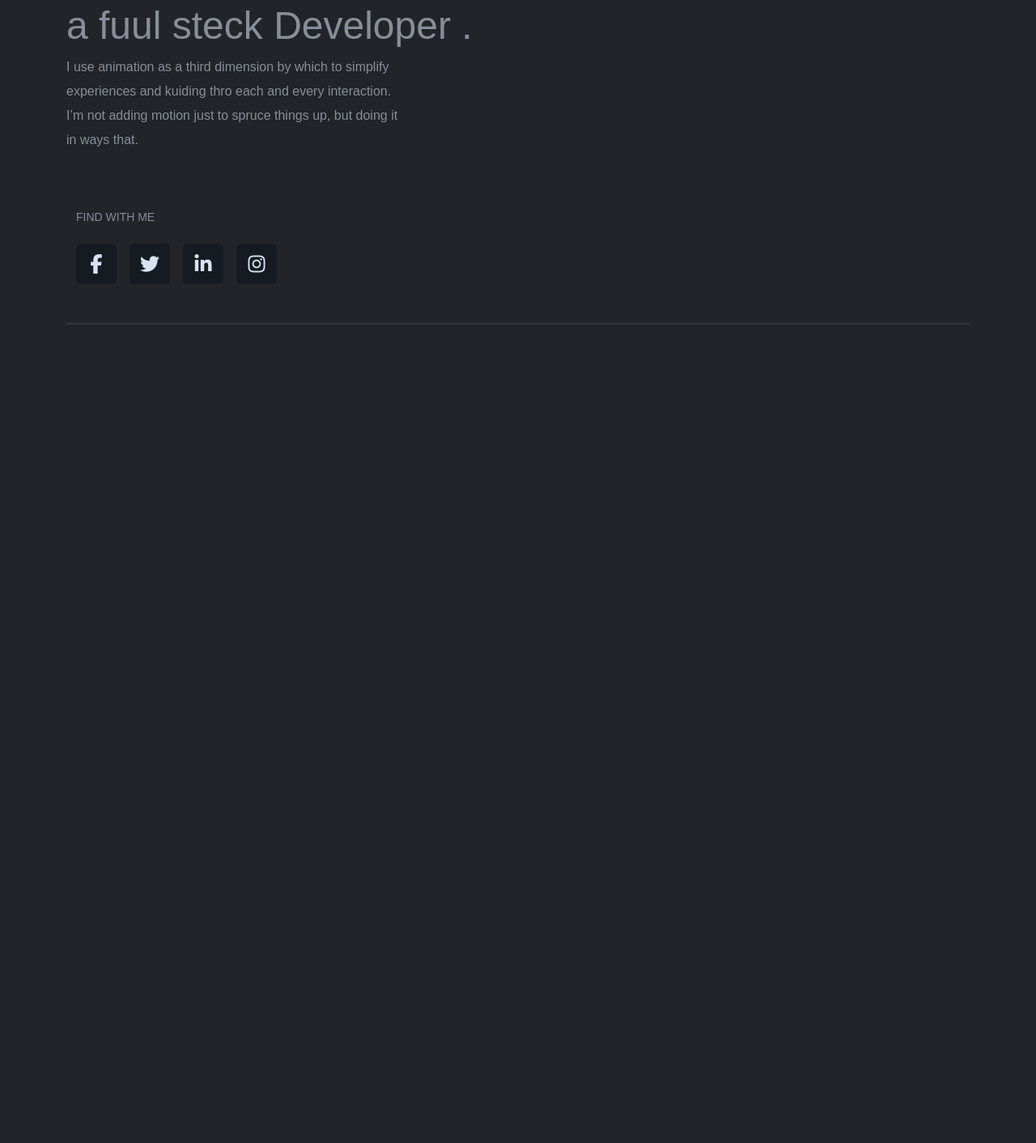
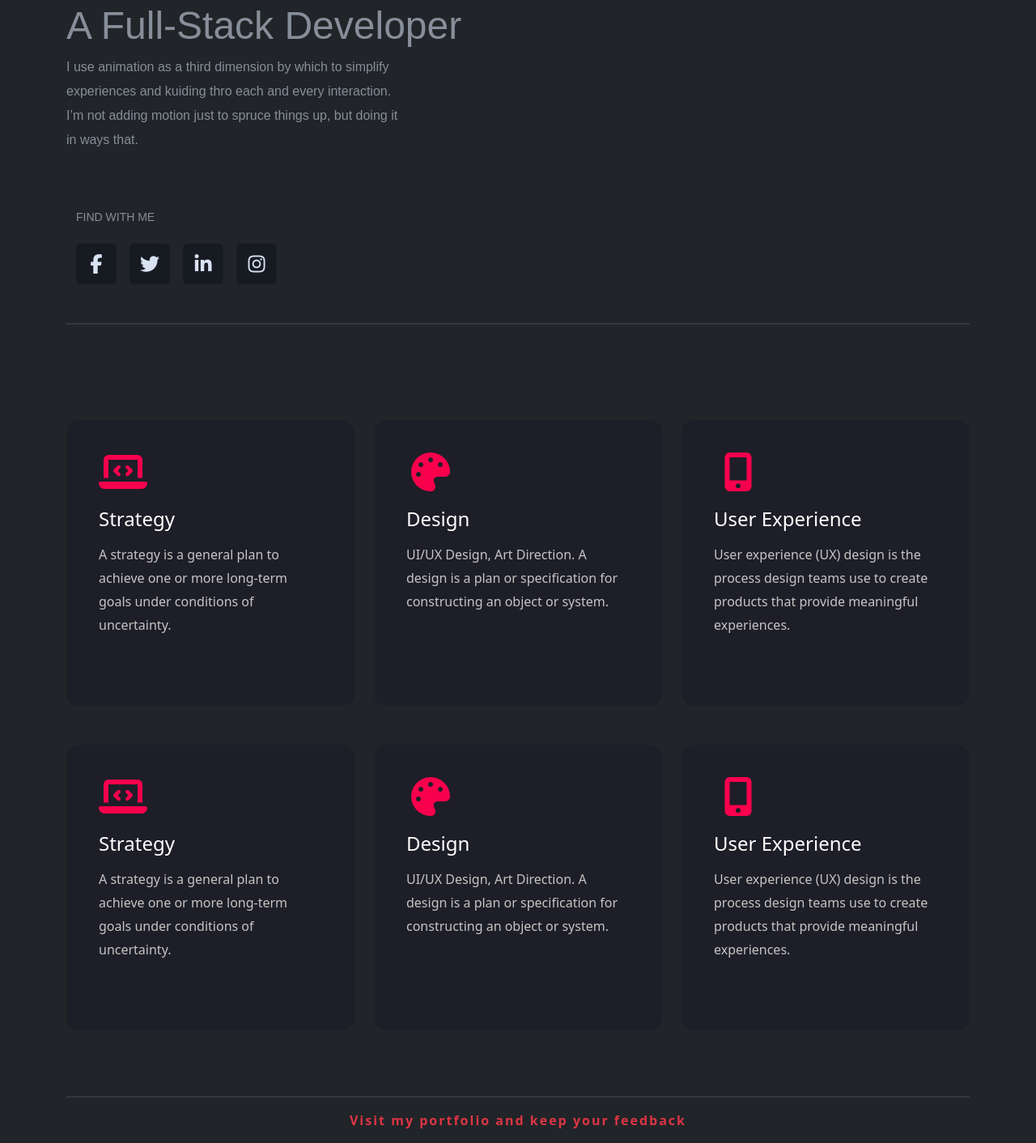
Before and after one commit to vaghelaharsh1015/personal-portfolio, a plain HTML site: page index.html in a window 1280 px wide. Shown: the part 426-1838 px from the top of the page at 81% size. Before the commit the page ends 843 px from the top, so only its background shows below. Drawn offline with nearby package versions, Linux system fonts and the light colour scheme.

Commit message:
new file

```diff
--- a/index.html
+++ b/index.html
@@ -1,22 +1,15 @@
 <!DOCTYPE html>
 <html lang="en">
+
 <head>
   <meta charset="UTF-8" />
   <meta name="viewport" content="width=device-width, initial-scale=1.0" />
   <title>Document</title>
-    <link
-      href="https://cdn.jsdelivr.net/npm/bootstrap@5.3.8/dist/css/bootstrap.min.css"
-      rel="stylesheet"
-      integrity="sha384-sRIl4kxILFvY47J16cr9ZwB07vP4J8+LH7qKQnuqkuIAvNWLzeN8tE5YBujZqJLB"
-      crossorigin="anonymous"
-    />
-    <link
-      rel="stylesheet"
-      href="https://cdnjs.cloudflare.com/ajax/libs/font-awesome/7.0.1/css/all.min.css"
+  <link href="https://cdn.jsdelivr.net/npm/bootstrap@5.3.8/dist/css/bootstrap.min.css" rel="stylesheet"
+    integrity="sha384-sRIl4kxILFvY47J16cr9ZwB07vP4J8+LH7qKQnuqkuIAvNWLzeN8tE5YBujZqJLB" crossorigin="anonymous" />
+  <link rel="stylesheet" href="https://cdnjs.cloudflare.com/ajax/libs/font-awesome/7.0.1/css/all.min.css"
     integrity="sha512-2SwdPD6INVrV/lHTZbO2nodKhrnDdJK9/kg2XD1r9uGqPo1cUbujc+IYdlYdEErWNu69gVcYgdxlmVmzTWnetw=="
-      crossorigin="anonymous"
-      referrerpolicy="no-referrer"
-    />
+    crossorigin="anonymous" referrerpolicy="no-referrer" />
   <link rel="stylesheet" href="style.css" />
 </head>
 
@@ -24,20 +17,16 @@
   <!-- start the code  -->
 
   <!-- thise is navbar -->
+  <!-- thise is navbar -->
+
   <header>
     <div class="nav">
       <nav class="navbar navbar-expand-xl fixed-top">
         <div class="container-fluid">
           <a class="navbar-brand text-white" href="#">king</a>
-            <button
-              class="navbar-toggler"
-              type="button"
-              data-bs-toggle="collapse"
-              data-bs-target="#navbarSupportedContent"
-              aria-controls="navbarSupportedContent"
-              aria-expanded="false"
-              aria-label="Toggle navigation"
-            >
+          <button class="navbar-toggler" type="button" data-bs-toggle="collapse"
+            data-bs-target="#navbarSupportedContent" aria-controls="navbarSupportedContent" aria-expanded="false"
+            aria-label="Toggle navigation">
             <span class="navbar-toggler-icon"></span>
           </button>
           <div class="collapse navbar-collapse" id="navbarSupportedContent">
@@ -55,9 +44,7 @@
                 <a class="nav-link" aria-current="page" href="#">resume</a>
               </li>
               <li class="nav-item">
-                  <a class="nav-link" aria-current="page" href="#"
-                    >testimonial</a
-                  >
+                <a class="nav-link" aria-current="page" href="#">testimonial</a>
               </li>
               <li class="nav-item">
                 <a class="nav-link" aria-current="page" href="#">clients</a>
@@ -91,7 +78,7 @@
           <div class="hero-content">
             <h3>WELCOME TO MY WORLD</h3>
             <h1>Hi, I'm <span>Harsh Vaghela</span></h1>
-              <h2>a fuul steck Developer .</h2>
+            <h2>A Full-Stack Developer</h2>
             <p class="mb-4">
               I use animation as a third dimension by which to simplify
               experiences and kuiding thro each and every interaction. I’m not
@@ -107,7 +94,7 @@
         </div>
       </div>
 
-        <!-- second section -->
+      <!-- in the first section secong row -->
       <div class="row">
         <div class="col-12 col-md-6">
           <div class="container mt-5">
@@ -136,14 +123,101 @@
     </div>
   </section>
 
-    <div class="container mt-lg-5">
+  <!-- thise is hr line -->
+
+  <div class="container mt-5">
     <hr class="border-2 border-secondary" />
   </div>
 
-    <script
-      src="https://cdn.jsdelivr.net/npm/bootstrap@5.3.8/dist/js/bootstrap.bundle.min.js"
+
+  <!-- thise is feutuers section -->
+  <section id="features" class="section">
+    <div class="container">
+      <div class="section-title">
+        <h2>Features</h2>
+        <h1>What I Do</h1>
+      </div>
+      <div class="row">
+        <div class="col-lg-4 col-md-6 mb-5">
+          <div class="feature-card">
+            <i class="fas fa-laptop-code"></i>
+            <h3>Strategy</h3>
+            <p>
+              A strategy is a general plan to achieve one or more long-term
+              goals under conditions of uncertainty.
+            </p>
+          </div>
+        </div>
+        <div class="col-lg-4 col-md-6 mb-5">
+          <div class="feature-card">
+            <i class="fas fa-palette"></i>
+            <h3>Design</h3>
+            <p>
+              UI/UX Design, Art Direction. A design is a plan or
+              specification for constructing an object or system.
+            </p>
+          </div>
+        </div>
+        <div class="col-lg-4 col-md-6 mb-5">
+          <div class="feature-card">
+            <i class="fas fa-mobile-alt"></i>
+            <h3>User Experience</h3>
+            <p>
+              User experience (UX) design is the process design teams use to
+              create products that provide meaningful experiences.
+            </p>
+          </div>
+        </div>
+        <div class="col-lg-4 col-md-6 mb-5">
+          <div class="feature-card">
+            <i class="fas fa-laptop-code"></i>
+            <h3>Strategy</h3>
+            <p>
+              A strategy is a general plan to achieve one or more long-term
+              goals under conditions of uncertainty.
+            </p>
+          </div>
+        </div>
+        <div class="col-lg-4 col-md-6 mb-5">
+          <div class="feature-card">
+            <i class="fas fa-palette"></i>
+            <h3>Design</h3>
+            <p>
+              UI/UX Design, Art Direction. A design is a plan or
+              specification for constructing an object or system.
+            </p>
+          </div>
+        </div>
+        <div class="col-lg-4 col-md-6 mb-5">
+          <div class="feature-card">
+            <i class="fas fa-mobile-alt"></i>
+            <h3>User Experience</h3>
+            <p>
+              User experience (UX) design is the process design teams use to
+              create products that provide meaningful experiences.
+            </p>
+          </div>
+        </div>
+      </div>
+      <hr />
+    </div>
+  </section>
+
+  <!-- thise is hr line  -->
+  <div class="container mt-3">
+    <hr class="border-2 border-secondary" />
+  </div>
+
+  <!-- Portfolio Section -->
+  <section>
+    <div class="container">
+      <p class="text-center text-danger">Visit my portfolio and keep your feedback</p>
+    </div>
+  </section>
+
+  <script src="https://cdn.jsdelivr.net/npm/bootstrap@5.3.8/dist/js/bootstrap.bundle.min.js"
     integrity="sha384-FKyoEForCGlyvwx9Hj09JcYn3nv7wiPVlz7YYwJrWVcXK/BmnVDxM+D2scQbITxI"
-      crossorigin="anonymous"
-    ></script>
+    crossorigin="anonymous"></script>
 </body>
+
 </html>
--- a/style.css
+++ b/style.css
@@ -10,6 +10,7 @@ body {
 
 /* Navbar Styling */
 .navbar {
+  background-color: #212428;
   font-family: Poppins, sans-serif;
   padding: 15px 25px;
   box-shadow: 0 2px 10px rgba(0, 0, 0, 0.1);
@@ -18,20 +19,19 @@ body {
 .navbar-brand {
   font-size: 28px;
   font-weight: 700;
-  /* color: #95c2bb; */
 }
 
 .navbar-nav .nav-link {
   font-size: 16px;
   margin: 5px 20px;
   text-transform: uppercase;
-  color: #95c2bb;
+  color: white;
   transition: 0.3s;
 }
 
 /* Hover effect */
 .navbar-nav .nav-link:hover {
-  color: red;
+  color: #f9004d;
   transform: translateY(-2px);
 }
 
@@ -47,6 +47,7 @@ body {
 }
 
 .btn {
+  font-weight: bold;
   margin: 13px;
   margin-left: 25px;
   background: #1f1f1f;
@@ -58,8 +59,10 @@ body {
 }
 
 .btn:hover {
+  color: red;
   background-color: #1f1f1f;
   transform: translateY(-3px);
+  box-shadow: 10px 10px 20px rgba(0, 0, 0, 0.7);
 }
 
 .cart-box {
@@ -157,7 +160,6 @@ body {
   color: #878e99;
   font-size: 14px;
   font-family: Poppins, sans-serif;
-  /* margin-bottom: 35px; */
 }
 .social-box {
   width: 50px;
@@ -186,6 +188,41 @@ body {
   color: #ffffff;
 }
 
-.hr {
-  color:grey;
+.feature-card {
+  background-color: #1e1e28;
+  padding: 40px;
+  border-radius: 15px;
+  margin-bottom: 30px;
+  height: 100%;
+  cursor: pointer;
+  transition: 0.3s ease;
 }
+
+.feature-card:hover {
+  transform: translateY(-5px);
+  box-shadow: 10px 10px 20px rgba(0, 0, 0, 0.7);
+}
+
+.feature-card i {
+  font-size: 48px;
+  color: #f9004d;
+  margin-bottom: 20px;
+}
+
+.feature-card h3 {
+  color: white;
+  font-size: 24px;
+  margin-bottom: 15px;
+}
+
+.feature-card p {
+  color: #c5c5c5;
+  line-height: 1.8;
+}
+
+/* thise is  Portfolio Section */
+
+.text-center {
+  font-weight: bold;
+  letter-spacing: 2px;
+}
```
Lines whose indentation alone changed are shown as unchanged.
